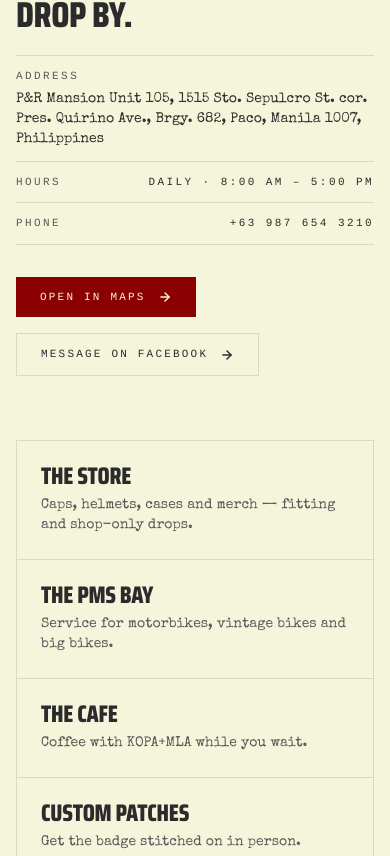
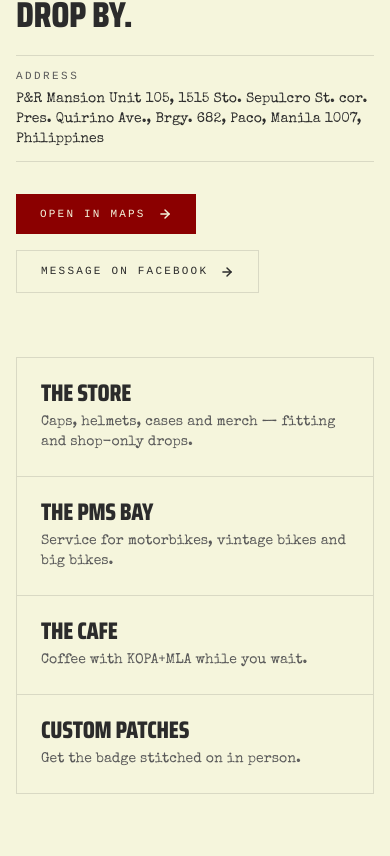
Before and after one commit to coolaydalena/streetproculture-website, a Next.js app: page /visit in a window 390 px wide. Shown: the part 916-1772 px from the top of the page. Built offline with nearby package versions, Linux system fonts and the light colour scheme; no server answers; the database is empty.

Commit message:
Hide hours and phone from /visit page

```diff
--- a/src/app/visit/page.tsx
+++ b/src/app/visit/page.tsx
@@ -51,7 +51,7 @@ export default function VisitPage() {
                   {SITE.location.address}
                 </dd>
               </div>
-              <div className="flex justify-between gap-4 py-3">
+              {/* <div className="flex justify-between gap-4 py-3">
                 <dt className="u-label text-ink-soft">Hours</dt>
                 <dd className="u-label text-right">{SITE.location.hours}</dd>
               </div>
@@ -62,7 +62,7 @@ export default function VisitPage() {
                     {SITE.location.phone}
                   </a>
                 </dd>
-              </div>
+              </div> */}
             </dl>
 
             <div className="mt-8 flex flex-wrap gap-4">
```
